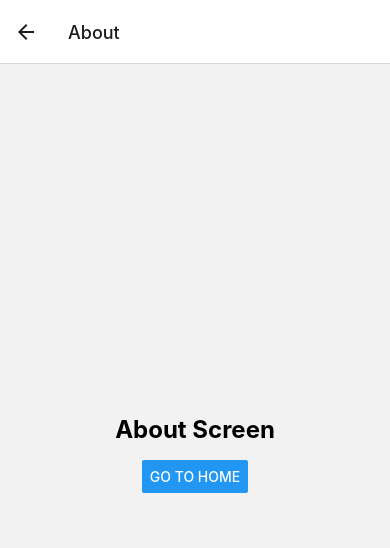
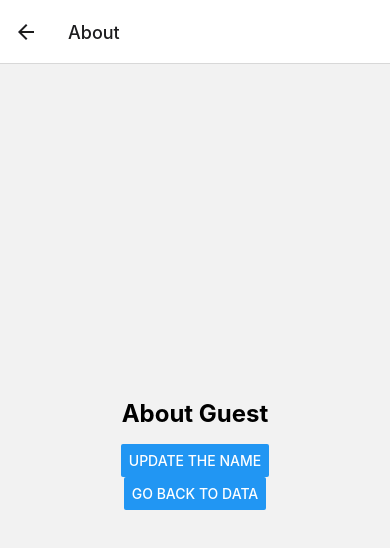
Before and after one commit to Narotam-Mishra/react-native-learning, a React Native app in the folder RNNavigation/: screen /About in a window 390 px wide. Shown: the top 548 px of the page. Built offline with nearby package versions, Linux system fonts and the light colour scheme.

Commit message:
react-native_Passing_data_between_screens_1.75

```diff
--- a/RNNavigation/App.js
+++ b/RNNavigation/App.js
@@ -10,7 +10,9 @@ export default function App() {
     <NavigationContainer>
       <Stack.Navigator initialRouteName='Home'>
         <Stack.Screen name="Home" component={HomeScreen} />
-        <Stack.Screen name="About" component={AboutScreen} />
+        <Stack.Screen name="About" component={AboutScreen} initialParams={{
+          name: "Guest",
+        }} />
       </Stack.Navigator>
     </NavigationContainer>
   );
--- a/RNNavigation/screens/AboutScreen.js
+++ b/RNNavigation/screens/AboutScreen.js
@@ -1,14 +1,21 @@
-import { useNavigation } from "@react-navigation/native"
 import { Button, StyleSheet, Text, View } from "react-native"
 
-export default function AboutScreen(){
-    const navigation = useNavigation()
+export default function AboutScreen({ route, navigation }){
+    const { name } = route.params;
     return (
       <View style={styles.container}>
-        <Text style={styles.text}>About Screen</Text>
+        <Text style={styles.text}>About {name}</Text>
         <Button
-          title="Go to Home"
-          onPress={() => navigation.navigate("Home")}
+          title="Update the name"
+          onPress={() => navigation.setParams({
+            name: "Developer",
+          })}
+        />
+        <Button
+          title="Go back to data"
+          onPress={() => navigation.navigate("Home", {
+            result: "Data from about"
+          })}
         />
       </View>
     );
--- a/RNNavigation/screens/HomeScreen.js
+++ b/RNNavigation/screens/HomeScreen.js
@@ -1,9 +1,10 @@
 import { StyleSheet, Text, View, Button } from "react-native"
 
-export default function HomeScreen({ navigation }){
+export default function HomeScreen({ navigation, route }){
     return (
       <View style={styles.container}>
         <Text style={styles.text}>Home Screen</Text>
+        <Text style={styles.text}>{route.params?.result}</Text>
         <Button
           title="Go to About"
           onPress={() => navigation.navigate("About")}
```
Also changed, not shown: 1 other file (tests, documents, lock files or other folders).
